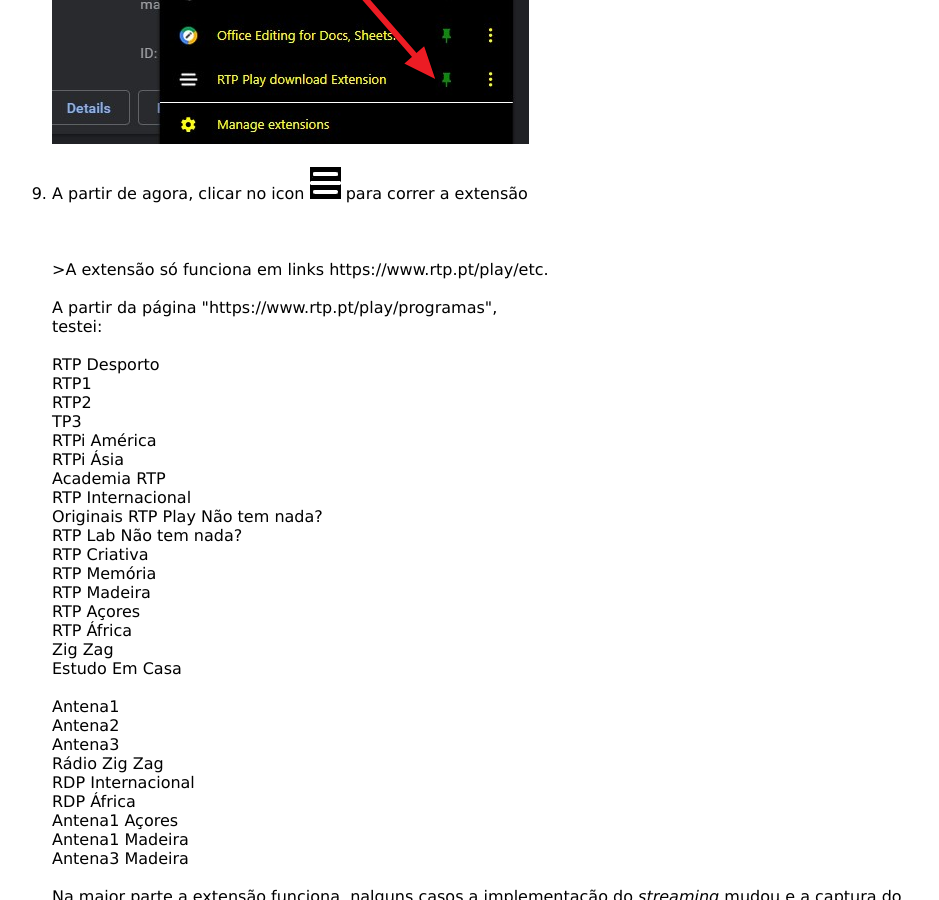
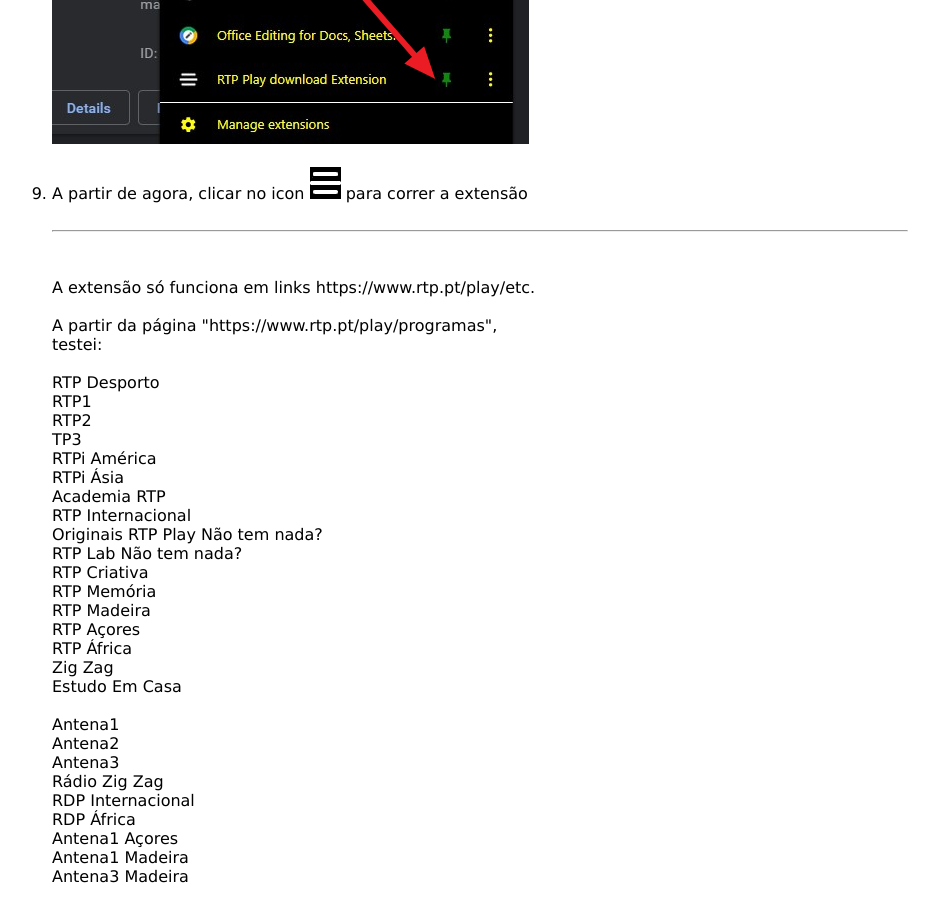
Before and after one commit to rtpplay/recursos.github.io, a Jekyll site: the page built from index.html, in a window 1280 px wide and 900 px high, scrolled down 3536 px. Shown: the whole window, without its empty margins (180-1119 px from the left). Built offline with Jekyll 4.4.1, drawn with Linux system fonts in a browser that asks for light colours.

Commit message:
Update index.html

```diff
--- a/index.html
+++ b/index.html
@@ -78,7 +78,8 @@
 			<img src="files/2021-02-20-pinned.png"><br><br>
 		</li>
 		<li>A partir de agora, clicar no icon <img src = "files/icon.png"> para correr a extensão<br><br></li>
-		<br><br>>A extensão só funciona em links https://www.rtp.pt/play/etc.<br><br>
+		<hr>
+		<br><br>A extensão só funciona em links https://www.rtp.pt/play/etc.<br><br>
 			A partir da página "https://www.rtp.pt/play/programas",<br>
 			testei:<br>
 			<br>RTP Desporto
```
